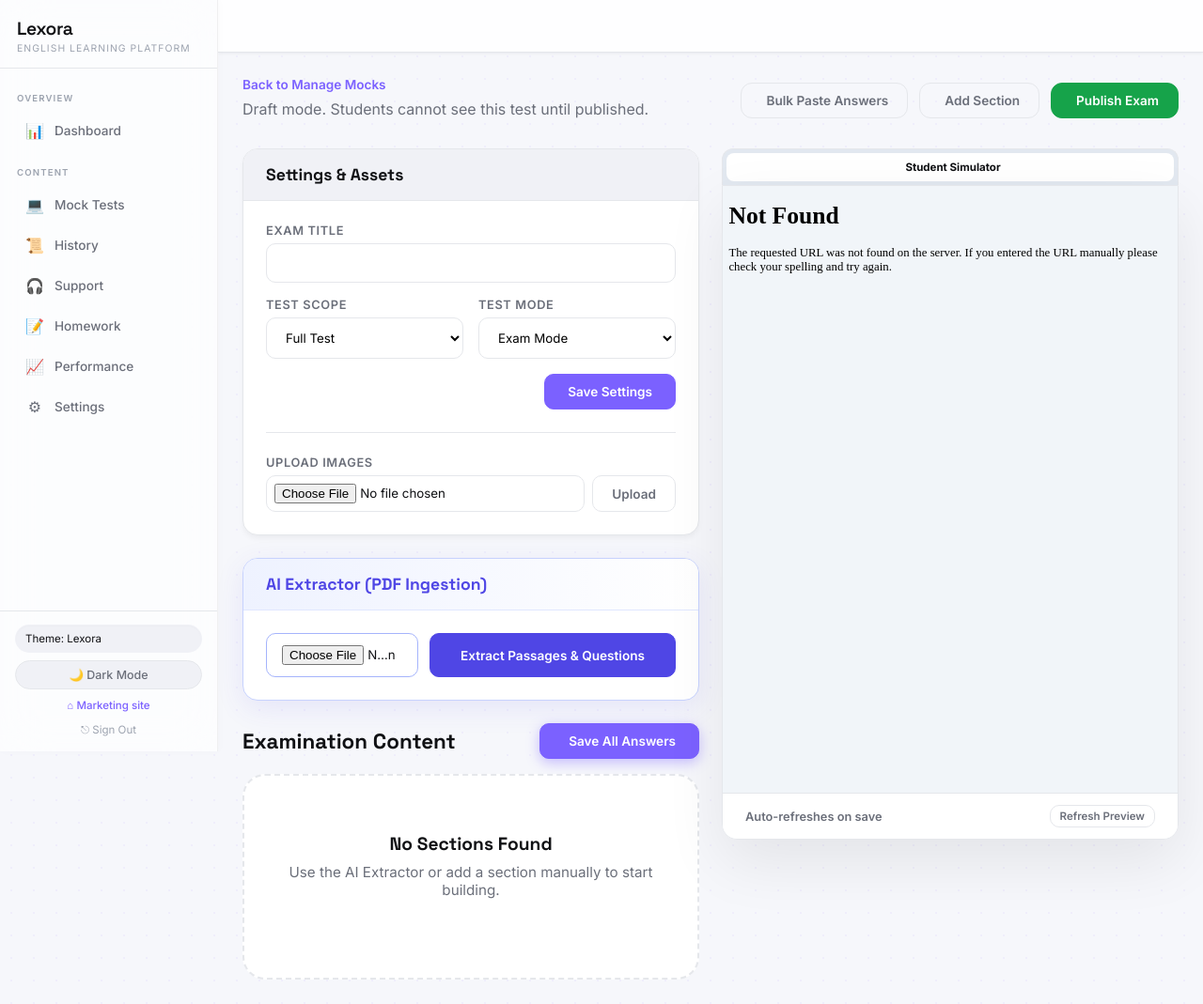
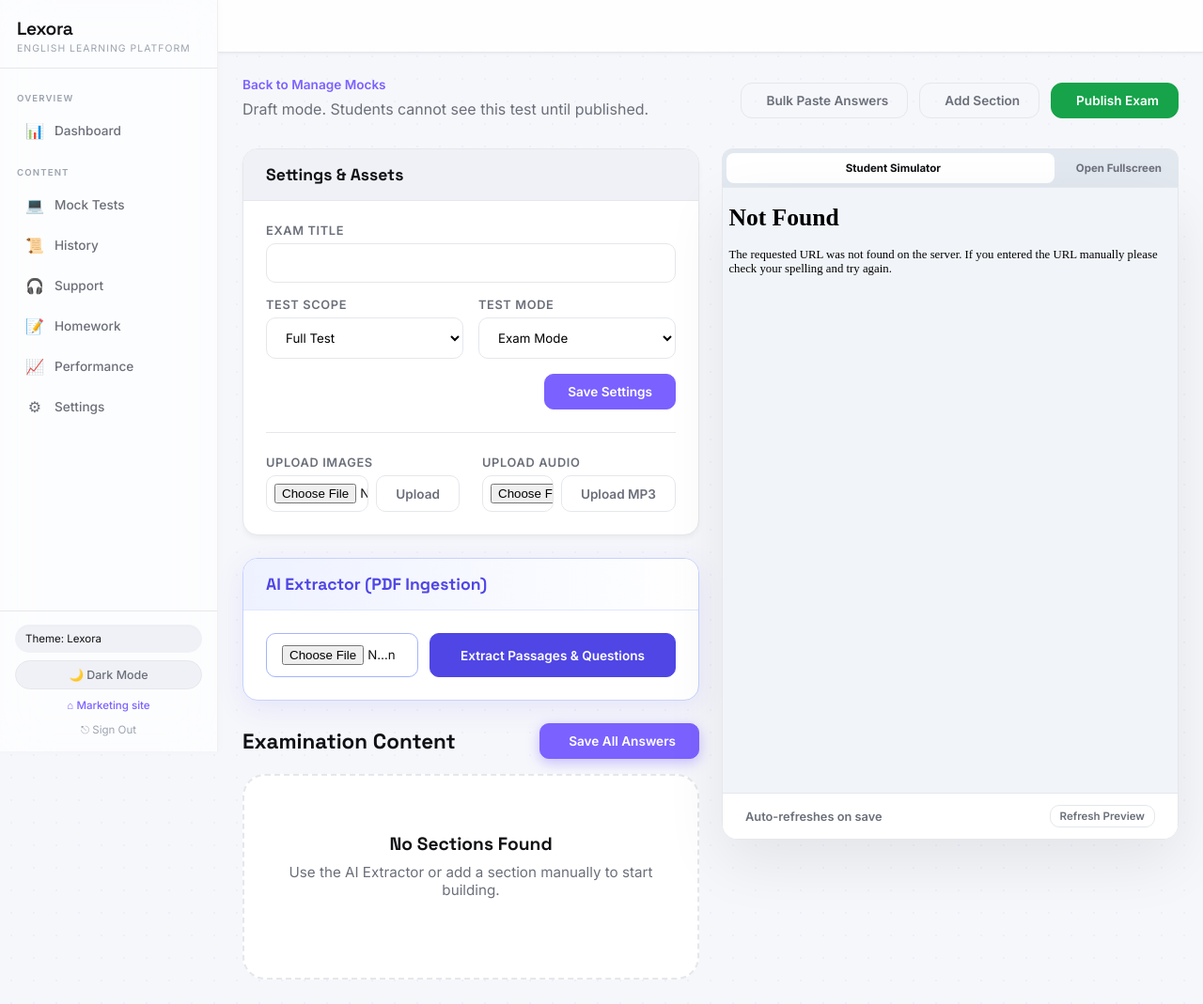
Before and after one commit to jimy-prog/Lexora, a Python web app: template templates/mock_builder.html in a window 1280 px wide. Shown: the whole page at 94% size. Run offline with Jinja, Linux system fonts and the light colour scheme; the template is opened without the code that fills it, so the values that code supplies are empty.

Commit message:
Fix 4 bugs: Part nav buttons no longer submit exam; submitExamForm properly scoped; Open Fullscreen restored; PDF viewer clickable; audio upload always visible

```diff
--- a/templates/mock_builder.html
+++ b/templates/mock_builder.html
@@ -149,22 +149,19 @@
                         {% endif %}
                     </div>
 
-                    <!-- Audio Upload -->
-                    {% if "Listening" in exam.test_scope %}
+                    <!-- Audio Upload - always visible -->
                     <div style="flex:1;">
                         <label class="form-label"><i class="fa-solid fa-music"></i> Upload Audio</label>
                         {% if exam.audio_url %}
-                            <div style="padding:12px; background:#dcfce7; border:1px solid #86efac; border-radius:10px; color:#166534; font-size:0.9rem; font-weight:600; display:flex; align-items:center; gap:8px;">
+                            <div style="padding:12px; background:#dcfce7; border:1px solid #86efac; border-radius:10px; color:#166534; font-size:0.9rem; font-weight:600; display:flex; align-items:center; gap:8px; margin-bottom:8px;">
                                 <i class="fa-solid fa-check-circle"></i> Audio Track Linked
                             </div>
-                        {% else %}
-                            <form action="/mock/{{ exam.id }}/upload-audio" method="POST" enctype="multipart/form-data" style="display:flex; gap:8px;">
-                                <input type="file" name="audio_file" accept="audio/mp3,audio/mpeg" required class="input-clean" style="padding:8px;">
-                                <button type="submit" class="btn btn-ghost border">Upload MP3</button>
-                            </form>
                         {% endif %}
+                        <form action="/mock/{{ exam.id }}/upload-audio" method="POST" enctype="multipart/form-data" style="display:flex; gap:8px;">
+                            <input type="file" name="audio_file" accept="audio/mp3,audio/mpeg" {% if not exam.audio_url %}required{% endif %} class="input-clean" style="padding:8px;">
+                            <button type="submit" class="btn btn-ghost border">{% if exam.audio_url %}Replace{% else %}Upload MP3{% endif %}</button>
+                        </form>
                     </div>
-                    {% endif %}
                 </div>
             </div>
         </div>
@@ -342,6 +339,9 @@
                 <i class="fa-solid fa-file-pdf"></i> Original PDF
             </button>
             {% endif %}
+            <a href="/mock/{{ exam.id }}/start" target="_blank" class="btn btn-xs" style="border-radius:8px; border:1px solid var(--border); padding:8px 12px; font-weight:700; color:var(--text2); text-decoration:none; white-space:nowrap;">
+                <i class="fa-solid fa-arrow-up-right-from-square"></i> Open Fullscreen
+            </a>
         </div>
 
         <div class="builder-card" style="flex:1; display:flex; flex-direction:column; border-radius:0 0 16px 16px; margin-bottom:0; box-shadow:0 24px 64px rgba(0,0,0,0.08); overflow:hidden;">
@@ -349,7 +349,6 @@
             <div id="tab-content-simulator" style="flex:1; background:#f1f5f9; position:relative; overflow:hidden; display:flex; flex-direction:column;">
                 <div style="flex:1; position:relative;">
                     <iframe id="previewIframe" src="/mock/{{ exam.id }}/start" style="width:125%; height:125%; border:none; transform: scale(0.8); transform-origin: top left; position:absolute; top:0; left:0;"></iframe>
-                    <div style="position:absolute; top:0; left:0; right:0; bottom:0; background:transparent; z-index:10; pointer-events:none;"></div>
                 </div>
                 <div style="padding:12px 24px; background:#fff; border-top:1px solid var(--border); display:flex; justify-content:space-between; align-items:center;">
                     <span style="font-size:0.8rem; color:var(--text2); font-weight:600;"><i class="fa-solid fa-rotate"></i> Auto-refreshes on save</span>
@@ -360,7 +359,7 @@
             {% if exam.original_pdf_url %}
             <!-- PDF Content -->
             <div id="tab-content-pdf" style="flex:1; background:#f1f5f9; display:none; flex-direction:column; height:100%;">
-                <iframe src="{{ exam.original_pdf_url }}" style="width:100%; height:100%; border:none; flex:1;"></iframe>
+                <iframe src="{{ exam.original_pdf_url }}" style="width:100%; height:100%; border:none; flex:1; pointer-events:auto;"></iframe>
             </div>
             {% endif %}
         </div>
```
Also changed, not shown: templates/mock_take.html (+4 -5 lines).
